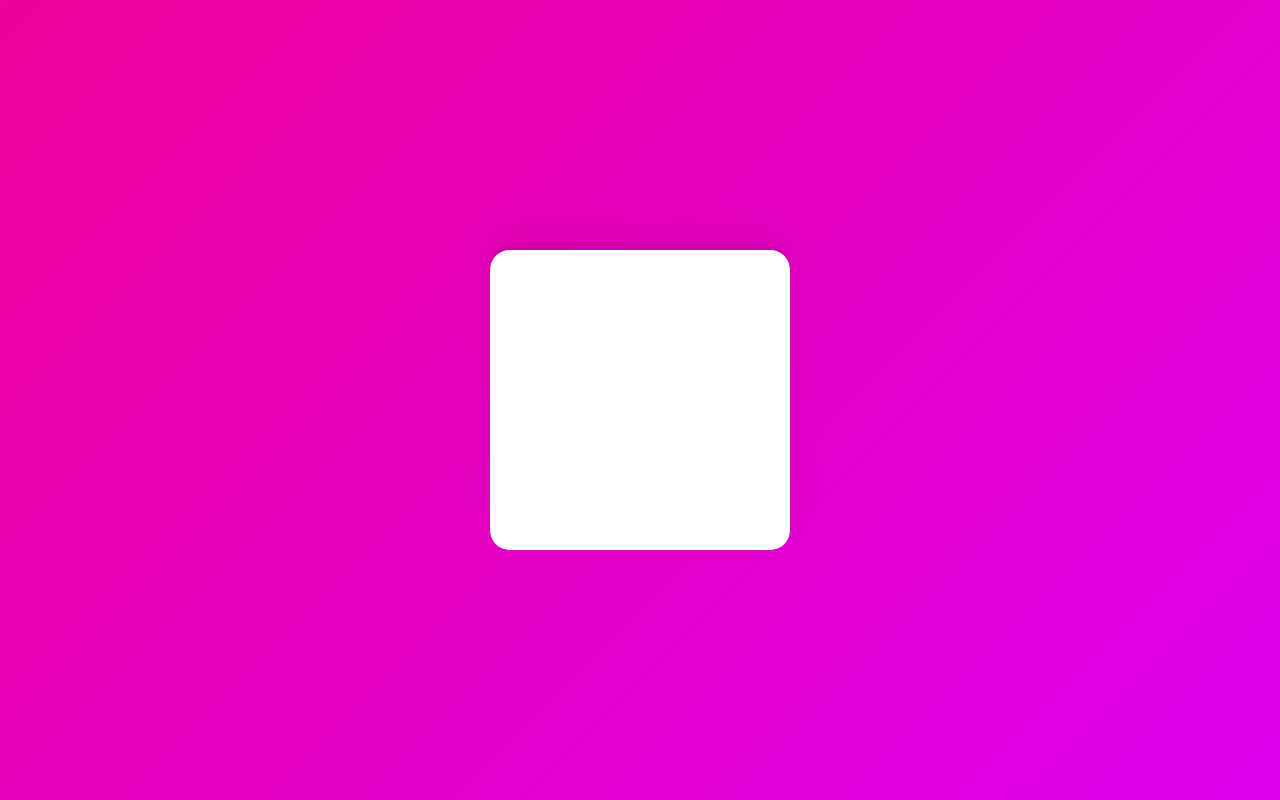
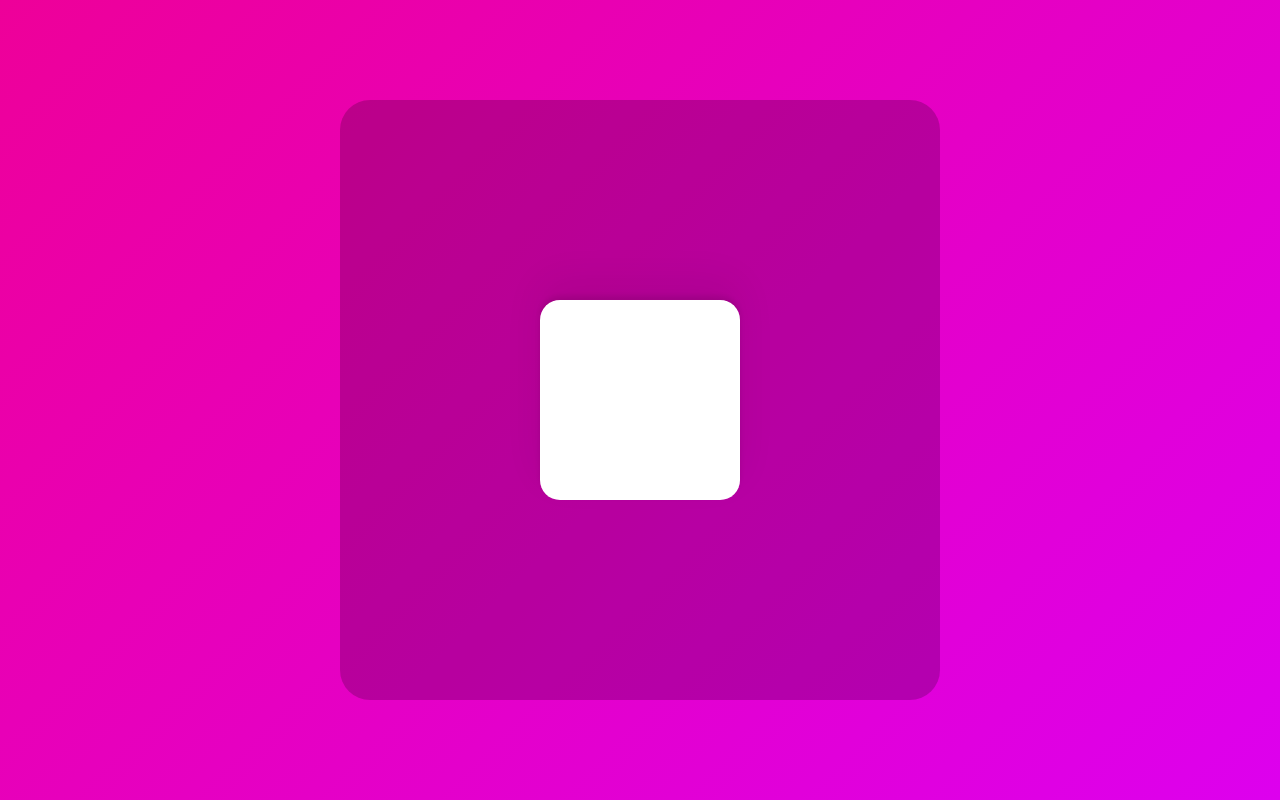
Before and after one commit to rlaclghks123/framerMotionPractice, a React (Create React App) app: page / in a window 1280 px wide. Built offline with nearby package versions, Linux system fonts and the light colour scheme.

Commit message:
Framer Motion 4 : Drag

```diff
--- a/src/App.tsx
+++ b/src/App.tsx
@@ -1,5 +1,6 @@
 import styled from "styled-components";
 import { motion } from "framer-motion";
+import { useRef } from "react";
 
 const Wrapper = styled.div`
   height: 100vh;
@@ -9,9 +10,20 @@ const Wrapper = styled.div`
   align-items: center;
 `;
 
+const BiggerBox = styled.div`
+  width: 600px;
+  height: 600px;
+  display: flex;
+  justify-content: center;
+  align-items: center;
+  background-color: rgba(0, 0, 0, 0.2);
+  border-radius: 30px;
+  overflow: hidden;
+`;
+
 const Box = styled(motion.div)`
-  width: 150px;
-  height: 150px;
+  width: 100px;
+  height: 100px;
   background-color: white;
   border-radius: 10px;
   box-shadow: 0 2px 3px rgba(0, 0, 0, 0.1), 0 10px 20px rgba(0, 0, 0, 0.06);
@@ -21,19 +33,27 @@ const BoxVariants = {
   start: { scale: 0 },
   end: { scale: 2, rotateZ: 180, transition: { duration: 1 } },
   hover: { borderRadius: "50%", backgroundColor: "rgb(0,0,0,0.5)" },
-  click: { scale: 0.5, backgroundColor: "rgb(255,255,255)" },
+  click: { scale: 1, backgroundColor: "rgb(255,255,255)" },
 };
 
 function App() {
+  const boxRef = useRef(null);
+
   return (
     <Wrapper>
+      <BiggerBox ref={boxRef}>
         <Box
+          drag
+          dragSnapToOrigin
+          dragConstraints={boxRef}
+          dragElastic={0.2}
           variants={BoxVariants}
           initial="start"
           animate="end"
           whileHover="hover"
           whileTap="click"
         />
+      </BiggerBox>
     </Wrapper>
   );
 }
```
Lines whose indentation alone changed are shown as unchanged.
